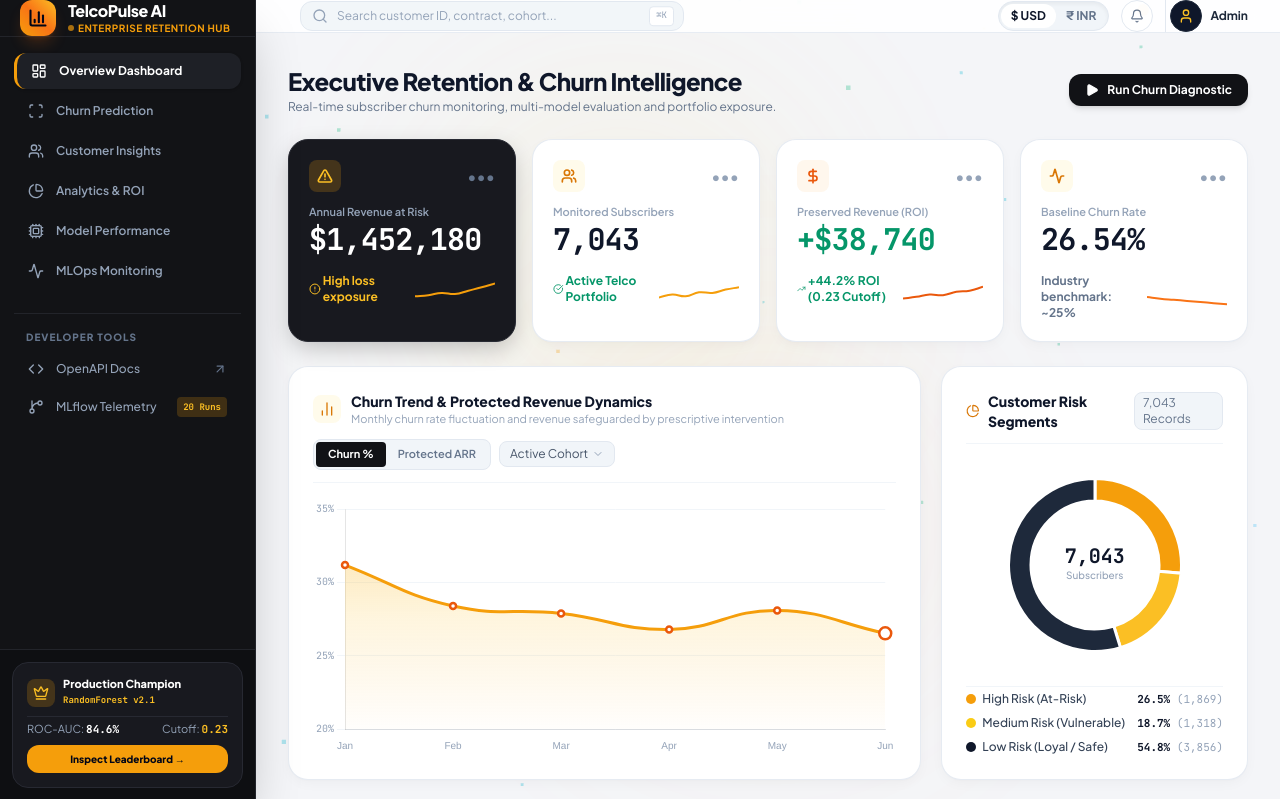
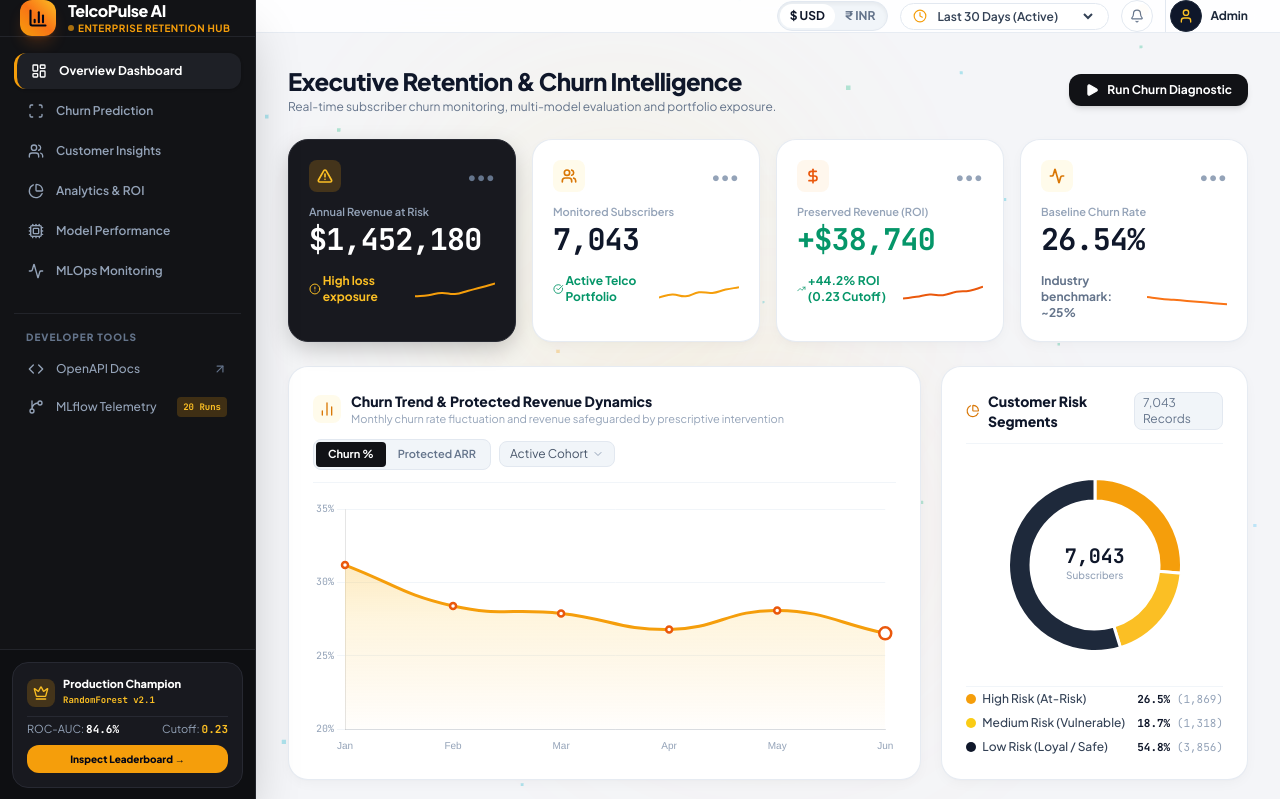
Before and after one commit to janismalhotra-29/churn-mlops-pipeline, a FastAPI app: page / in a window 1280 px wide. Shown: the top 799 px of the page. Run offline with FastAPI, Linux system fonts and the light colour scheme; data that the repository does not hold is empty; some libraries are stand-ins or nearby versions.

Commit message:
refactor: remove search bar and restore timeframe days dropdown in header

```diff
--- a/src/templates/index.html
+++ b/src/templates/index.html
@@ -342,19 +342,9 @@
                 <button onclick="toggleMobileSidebar()" class="md:hidden text-slate-600 hover:text-slate-900">
                     <i data-lucide="menu" class="w-5 h-5"></i>
                 </button>
-                <!-- Quantro Global Search Bar -->
-                <div class="relative hidden sm:block w-72 lg:w-96" id="global-search-container">
-                    <i data-lucide="search" class="w-4 h-4 text-slate-400 absolute left-3 top-1/2 -translate-y-1/2"></i>
-                    <input type="text" id="global-search-input" placeholder="Search customer ID, contract, cohort..." autocomplete="off" class="w-full pl-9 pr-10 py-1.5 rounded-xl bg-slate-100/90 border border-slate-200 text-xs text-slate-800 placeholder-slate-400 focus:outline-none focus:border-amber-500 focus:bg-white transition-all">
-                    <kbd class="absolute right-2.5 top-1/2 -translate-y-1/2 text-[9px] font-mono text-slate-400 bg-white px-1.5 py-0.5 rounded border border-slate-200 cursor-pointer" onclick="document.getElementById('global-search-input').focus()">⌘K</kbd>
-
-                    <!-- Instant Global Search Dropdown Results -->
-                    <div id="global-search-dropdown" class="absolute left-0 right-0 top-full mt-2 bg-white rounded-2xl border border-slate-200/90 shadow-2xl overflow-hidden z-[9999] hidden max-h-[460px] overflow-y-auto">
-                    </div>
-                </div>
             </div>
 
-            <!-- Header Controls: Date Picker, Currency, Bell, Profile Avatar -->
+            <!-- Header Controls: Currency, Date Picker, Bell, Profile Avatar -->
             <div class="flex items-center space-x-3">
 
                 <!-- Currency Switcher ($ USD / ₹ INR) -->
@@ -365,6 +355,19 @@
                     <button onclick="setCurrency('INR')" id="curr-inr" class="px-2.5 py-1 rounded-full text-slate-500 hover:text-slate-800 transition-all cursor-pointer">
                         ₹ INR
                     </button>
+                </div>
+
+                <!-- Cohort Timeframe Range Selector (Days Only, No Specific Calendar Dates) -->
+                <div class="hidden sm:flex items-center px-3 py-1 rounded-full bg-white border border-slate-200 text-xs font-semibold text-slate-700 shadow-2xs space-x-1.5 hover:border-amber-400 transition-all">
+                    <i data-lucide="clock" class="w-3.5 h-3.5 text-amber-500"></i>
+                    <select id="date-range-filter" onchange="applyDateRangeFilter(this.value)" class="bg-transparent border-none text-xs font-semibold text-slate-700 focus:outline-none cursor-pointer pr-1">
+                        <option value="7">Last 7 Days</option>
+                        <option value="15">Last 15 Days</option>
+                        <option value="20">Last 20 Days</option>
+                        <option value="30" selected>Last 30 Days (Active)</option>
+                        <option value="90">Last 90 Days</option>
+                        <option value="all">All Time (7,043 Records)</option>
+                    </select>
                 </div>
 
                 <!-- Notification Bell with Amber Dot -->
```
